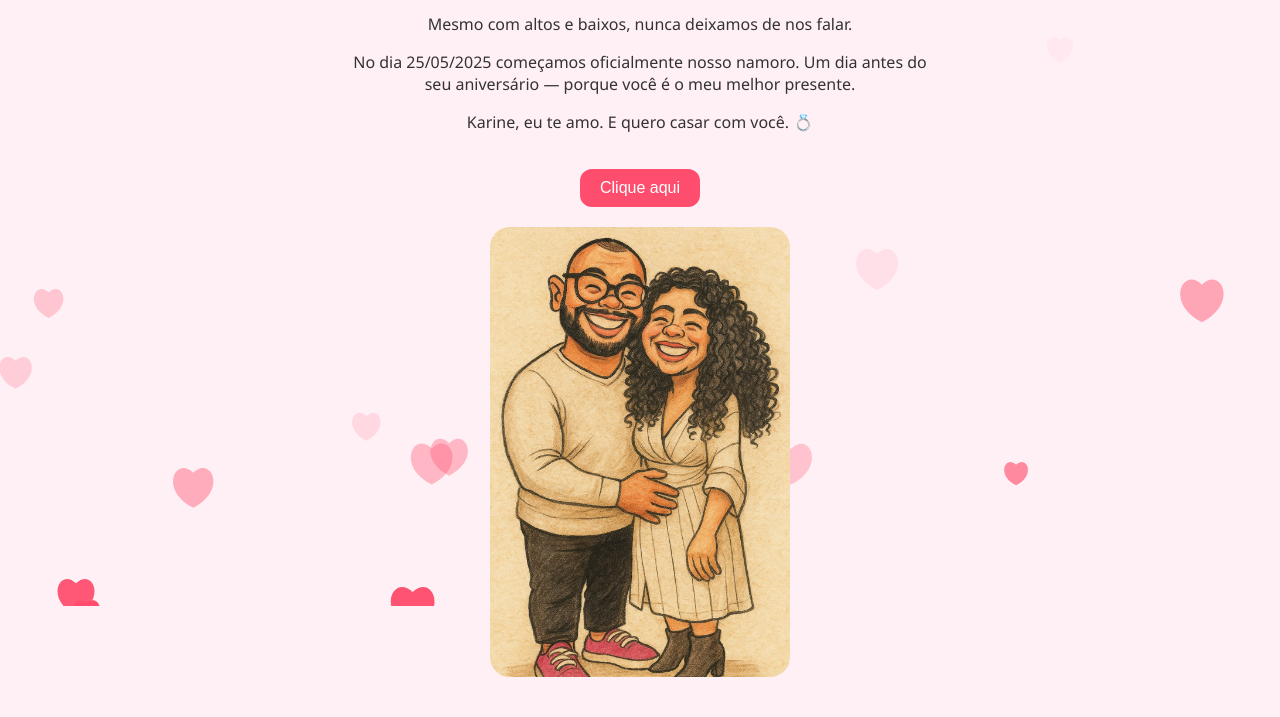
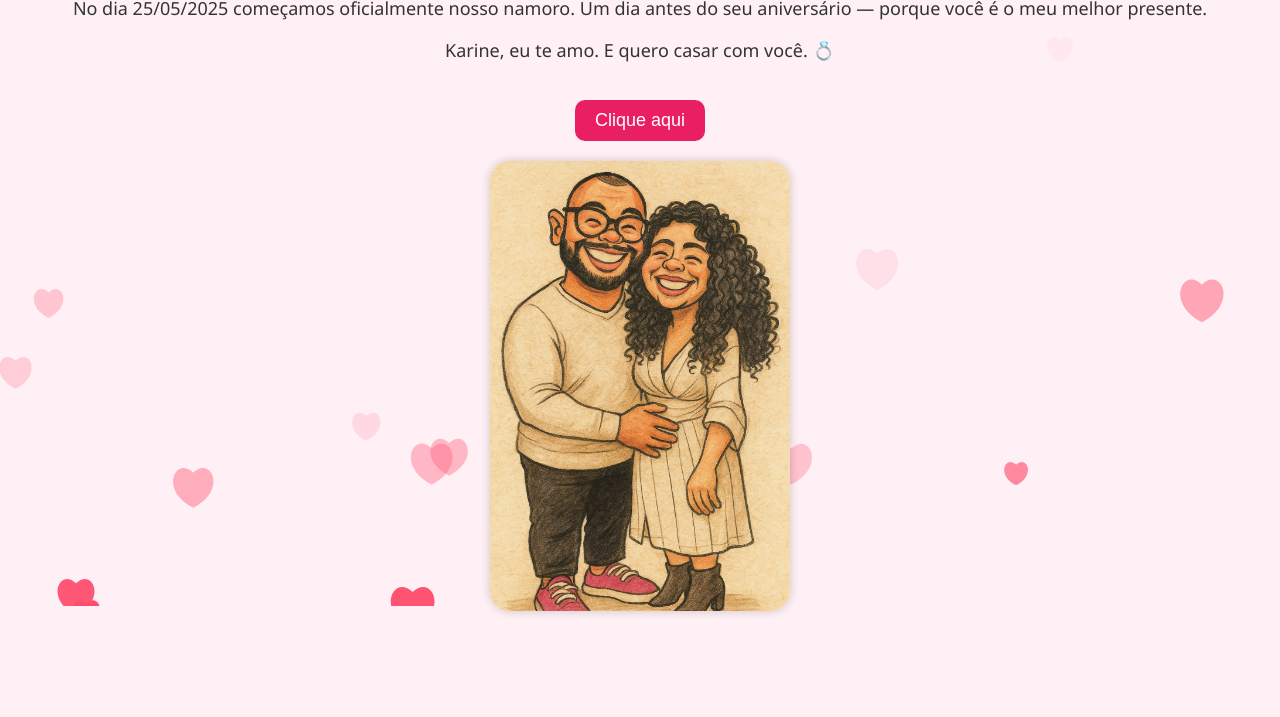
Before and after one commit to Juanalves192/nossa-historia-karine, a plain HTML site: page index.html in a window 1280 px wide. Shown: the part 194-911 px from the top of the page. After the commit the page ends 825 px from the top, so only its background shows below. Drawn offline with Linux system fonts and the light colour scheme.

Commit message:
Update index.html

```diff
--- a/index.html
+++ b/index.html
@@ -1,15 +1,66 @@
 <!DOCTYPE html>
 <html lang="pt-BR">
 <head>
-  <meta charset="UTF-8">
+  <meta charset="UTF-8" />
+  <meta name="viewport" content="width=device-width, initial-scale=1.0"/>
   <title>Karine, nossa história 💖</title>
   <link rel="stylesheet" href="style.css">
+  <style>
+    body {
+      margin: 0;
+      font-family: 'Segoe UI', Tahoma, Geneva, Verdana, sans-serif;
+      background-color: #fff0f5;
+      text-align: center;
+      padding: 20px;
+      overflow: hidden;
+    }
+
+    h1 {
+      color: #e91e63;
+    }
+
+    p {
+      font-size: 18px;
+    }
+
+    button {
+      background-color: #e91e63;
+      color: white;
+      padding: 10px 20px;
+      font-size: 18px;
+      border: none;
+      border-radius: 10px;
+      cursor: pointer;
+      margin-top: 20px;
+    }
+
+    button:hover {
+      background-color: #c2185b;
+    }
+
+    #fotoKarine {
+      max-width: 80%;
+      margin-top: 20px;
+      border-radius: 12px;
+      box-shadow: 0 0 10px rgba(0,0,0,0.2);
+    }
+
+    canvas {
+      position: fixed;
+      top: 0;
+      left: 0;
+      z-index: -1;
+    }
+  </style>
 </head>
 <body>
+
   <canvas id="hearts"></canvas>
 
-  <div class="container">
   <h1>Karine Seixas, essa mensagem é para você 💌</h1>
+
+  <p id="typing"></p>
+
   <p>Nos conhecemos na faculdade em 2022, e desde então, minha vida mudou.</p>
   <p>Mesmo com altos e baixos, nunca deixamos de nos falar.</p>
   <p>No dia 25/05/2025 começamos oficialmente nosso namoro. Um dia antes do seu aniversário — porque você é o meu melhor presente.</p>
@@ -17,18 +68,15 @@
 
   <button onclick="mostrarMensagem()">Clique aqui</button>
 
-    <p id="mensagem" style="margin-top: 20px;"></p>
+  <p id="mensagem"></p>
 
-    <!-- Foto escondida por padrão -->
+  <img
     <img
   id="fotoKarine"
   src="foto.jpg"
   style="display: none; margin-top: 20px; max-width: 300px; width: 100%; display: block; margin-left: auto; margin-right: auto; border-radius: 20px;"
 />
-
-    <!-- Música escondida (toca automaticamente após clique) -->
   <audio id="musica" src="musica.mp3"></audio>
-  </div>
 
   <script src="script.js"></script>
 </body>
```
Lines whose indentation alone changed are shown as unchanged.
